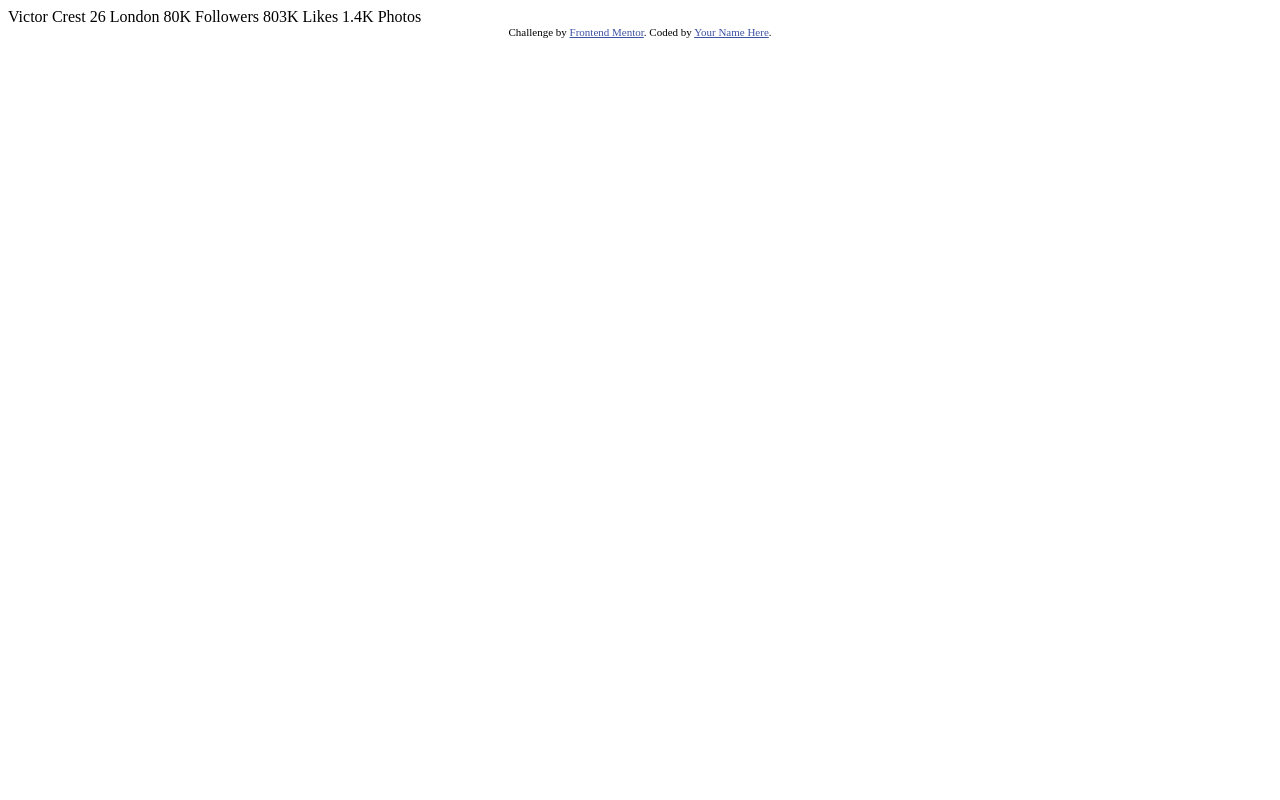
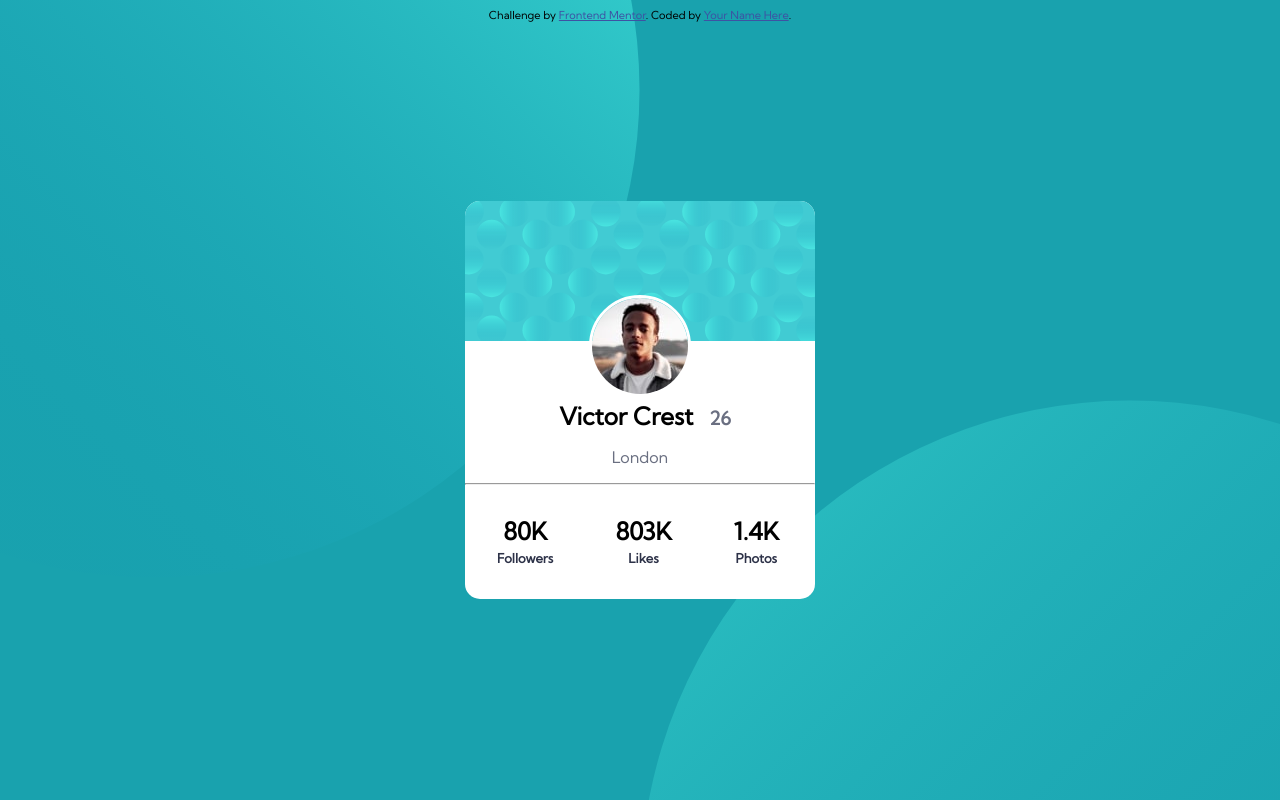
Before and after one commit to Rockstar2808/profile-card, a plain HTML site: page index.html in a window 1280 px wide. Drawn offline with Linux system fonts and the light colour scheme.

Commit message:
Add Styles

```diff
--- a/index.html
+++ b/index.html
@@ -2,31 +2,129 @@
 <html lang="en">
 <head>
     <meta charset="UTF-8">
-  <meta name="viewport" content="width=device-width, initial-scale=1.0"> <!-- displays site properly based on user's device -->
+    <meta name="viewport" content="width=device-width, initial-scale=1.0">
+    <!-- displays site properly based on user's device -->
 
     <link rel="icon" type="image/png" sizes="32x32" href="./images/favicon-32x32.png">
+    <link rel="preconnect" href="https://fonts.googleapis.com">
+    <link rel="preconnect" href="https://fonts.gstatic.com" crossorigin>
+    <link href="https://fonts.googleapis.com/css2?family=Kumbh+Sans&display=swap" rel="stylesheet">
 
     <title>Frontend Mentor | Profile card component</title>
 
     <!-- Feel free to remove these styles or customise in your own stylesheet 👍 -->
     <style>
-    .attribution { font-size: 11px; text-align: center; }
-    .attribution a { color: hsl(228, 45%, 44%); }
+        .attribution {
+            font-size: 11px;
+            text-align: center;
+        }
+
+        .attribution a {
+            color: hsl(228, 45%, 44%);
+        }
+
+        #card {
+            position: absolute;
+            overflow: hidden;
+            top: 50%;
+            left: 50%;
+            transform: translate(-50%, -50%);
+            background: white;
+            /*box-shadow: 10px 10px 50px 7px hsl(227, 10%, 46%);*/
+            text-align: center;
+            border-radius: 15px;
+        }
+
+        body {
+            font-family: 'Kumbh Sans', sans-serif;
+            background: url('./images/bg-pattern-top.svg') left top no-repeat, url('./images/bg-pattern-bottom.svg') right bottom no-repeat, hsl(185, 75%, 39%);
+            background-position: top -50vh right 50vw, top 50vh left 50vw;
+            border-radius: 15px;
+        }
+
+        p {
+        }
+
+        table{
+            float: top;
+            position: relative;
+            top: -30px;
+        }
+        th {
+            padding-left: 30px;
+            padding-right: 30px;
+            color: black;
+            font-size: x-large;
+            font-weight: bolder;
+            text-align: center;
+        }
+
+        td {
+            padding-left: 30px;
+            padding-right: 30px;
+            color: hsl(229, 23%, 23%);
+            font-size: small;
+            font-weight: bolder;
+            text-align: center;
+        }
+
+        #photo {
+            position: relative;
+            border-radius: 50%;
+            top: -50px;
+            border-style: solid;
+            border-color: white;
+        }
+
+        #details {
+            position: relative;
+            top: -50px;
+        }
+        h2{
+            margin: 10px;
+        }
+        p{
+            color: hsl(227, 10%, 46%);
+        }
+
     </style>
 </head>
 <body>
-  Victor Crest
-  26
-  London
+<div id="card">
+    <img src="images/bg-pattern-card.svg" alt="card"><br>
+    <img id="photo" src="images/image-victor.jpg" alt="image">
+    <div id="details">
+        <h2 style="display: inline">Victor Crest </h2>
+        <h3 style="display: inline;color: hsl(227, 10%, 46%)">26</h3>
+        <p>London</p>
+        <hr/>
+    </div>
+    <table>
+        <tr>
+            <th>80K</th>
+            <th>803K</th>
+            <th>1.4K</th>
+        </tr>
+        <tr>
+            <td>Followers</td>
+            <td>Likes</td>
+            <td>Photos</td>
+        </tr>
+    </table>
+    <!--    <p>-->
 
-  80K
-  Followers
+    <!--      80K-->
+    <!--      Followers-->
 
-  803K
-  Likes
+    <!--      803K-->
+    <!--      Likes-->
 
-  1.4K
-  Photos
+    <!--      1.4K-->
+    <!--      Photos-->
+    <!--    </p>-->
+</div>
+<div>
+</div>
 <div class="attribution">
     Challenge by <a href="https://www.frontendmentor.io?ref=challenge" target="_blank">Frontend Mentor</a>.
     Coded by <a href="#">Your Name Here</a>.
```
Also changed, not shown: 1 other file. Lines whose indentation alone changed are shown as unchanged.
